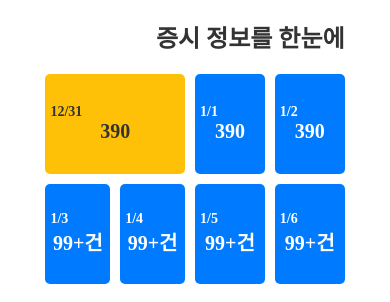
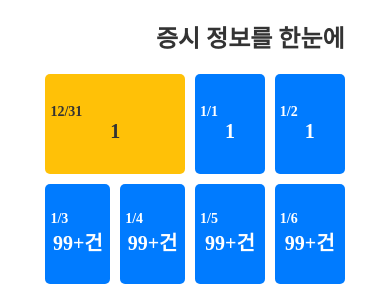
Before and after one commit to get-chance/get-chance.github.io, a plain HTML site: page index.html in a window 390 px wide. Shown: the part 38-340 px from the top of the page. Drawn offline with Linux system fonts and the light colour scheme.

Commit message:
Update index.html

```diff
--- a/index.html
+++ b/index.html
@@ -135,7 +135,7 @@
 
                     let text = (day > 20) ? `99+건` : `${day}건`;
 
-                    const box = createBox(year, month, day, window.innerWidth);
+                    const box = createBox(year, month, day, window.devicePixelRatio);
                     row.appendChild(box);
                 }
 
```
